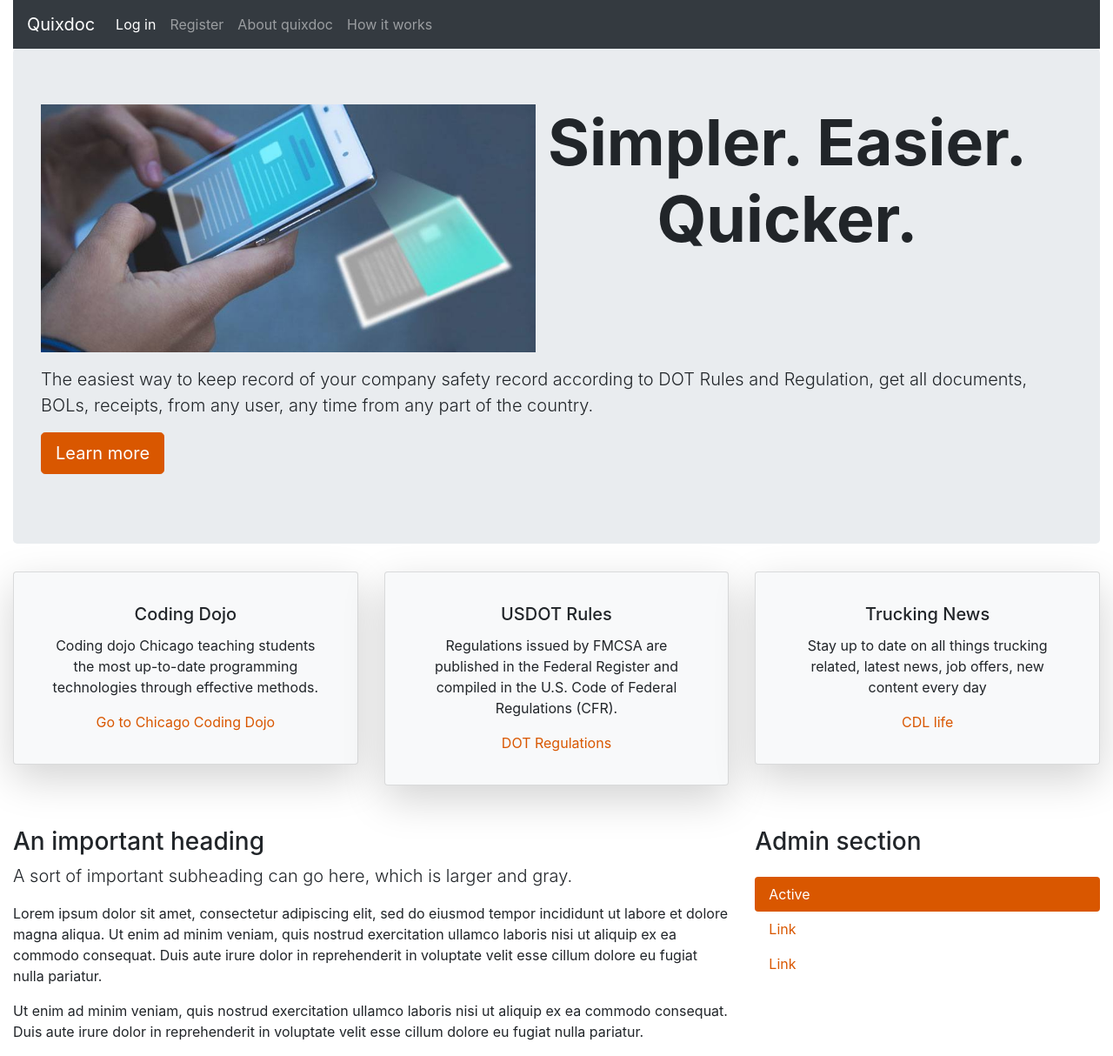
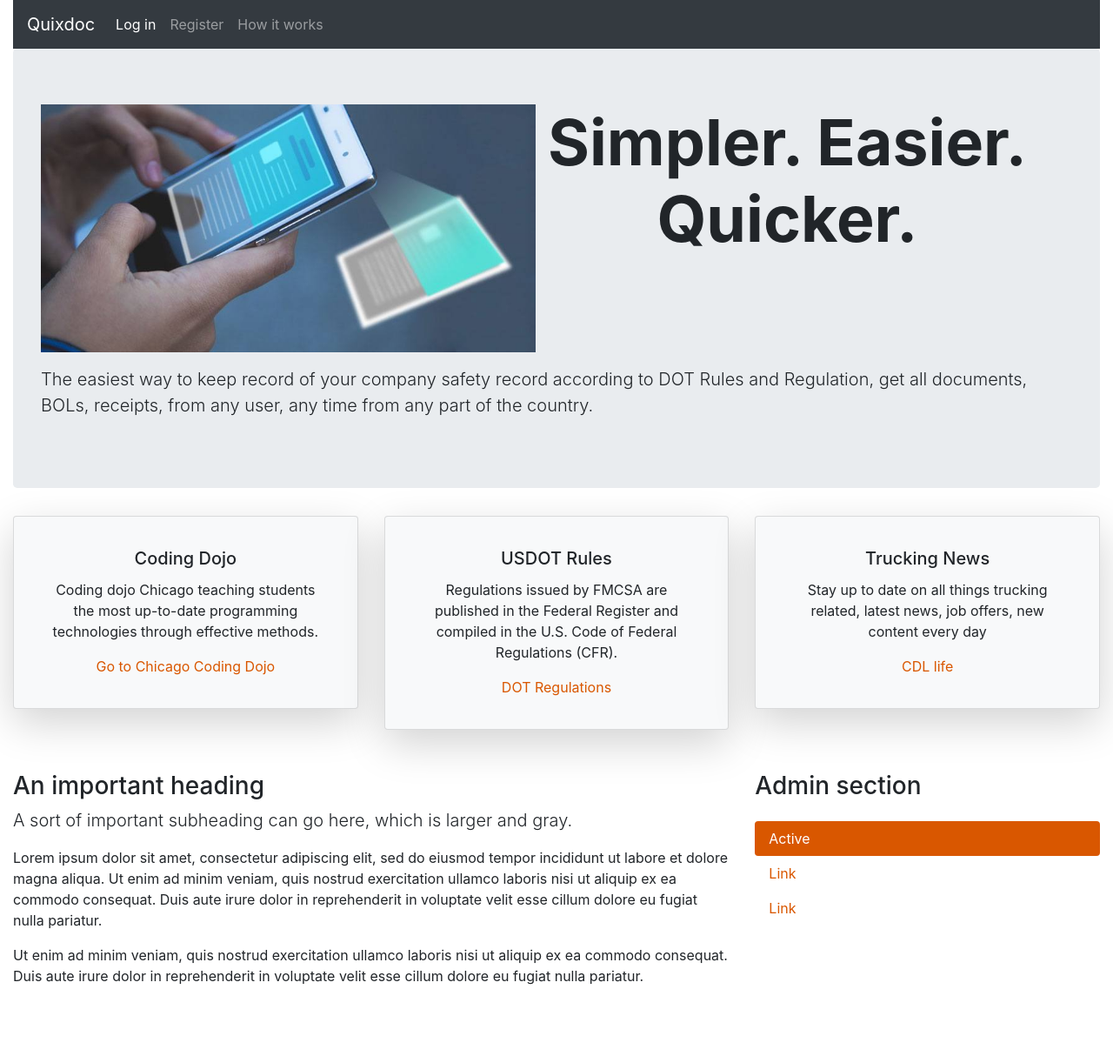
Before and after one commit to Nicu104/TruckCompanyOrganizer, a Django app: page / in a window 1280 px wide. Shown: the whole page at 87% size. After the commit the page ends 1132 px from the top, so only its background shows below. Run offline with Django 3.2, Linux system fonts and the light colour scheme; parts of the project's set-up code (start-up, migrations or seed data) failed here and were passed over; some libraries are stand-ins or nearby versions; some web fonts are replaced.

Commit message:
routes and urls

```diff
--- a/TruckingOrganizer/settings.py
+++ b/TruckingOrganizer/settings.py
@@ -41,11 +41,6 @@ INSTALLED_APPS = [
     'django.contrib.sessions',
     'django.contrib.messages',
     'django.contrib.staticfiles',
-
-    'rest_framework',
-    # 'files',
-# added next line of code for declaring storages o ns3
-    'storages',
 ]
 
 MIDDLEWARE = [
--- a/apps/main/templates/src/index.html
+++ b/apps/main/templates/src/index.html
@@ -18,7 +18,7 @@
     <div class="container-fluid">
 
     	<nav class="navbar navbar-expand-lg bg-dark navbar-dark">
-			<a href="/" class="navbar-brand">Quixdoc</a>
+			<a href="{% url 'main:home' %}" class="navbar-brand">Quixdoc</a>
 		    <button class="navbar-toggler" type="button" data-toggle="collapse" data-target="#navbar3" aria-controls="navbar3" aria-expanded="false" aria-label="Toggle navigation">
 		        <span class="navbar-toggler-icon"></span>
 		    </button>
@@ -31,9 +31,6 @@
 					</div>
 		            <li class="nav-item">
 		                <a class="nav-link" href="{% url 'main:registerpage' %}"> Register</a>
-		            </li>
-		            <li class="nav-item">
-		                <a class="nav-link" href="{% url 'main:about' %}">About quixdoc</a>
 		            </li>
 		             <li class="nav-item">
 		                <a class="nav-link" href="{% url 'main:howitworks' %}">How it works</a>
@@ -50,10 +47,6 @@
 		    <h1 class="display-4 home-h1">Simpler. Easier. Quicker.</h1>
 		    <p class="lead mt-3">
 		    	The easiest way to keep record of your company safety record according to DOT Rules and Regulation, get all documents, BOLs, receipts, from any user, any time from any part of the country.
-		    </p>
-
-		    <p class="lead">
-		        <a class="btn btn-primary btn-lg" href="{% url 'main:learnmore' %}" role="button">Learn more</a>
 		    </p>
 		</div>
 
--- a/apps/main/templates/src/login.html
+++ b/apps/main/templates/src/login.html
@@ -17,7 +17,7 @@
 	<div class="container-fluid">
 
 		<nav class="navbar navbar-expand-sm bg-dark navbar-dark">
-			<a href="/" class="navbar-brand">Quixdoc</a>
+			<a href="{% url 'main:home' %}" class="navbar-brand">Quixdoc</a>
 			<button class="navbar-toggler" type="button" data-toggle="collapse" data-target="#navbar3">
 				<span class="navbar-toggler-icon"></span>
 			</button>
@@ -30,9 +30,6 @@
 					</div>
 					<li class="nav-item">
 						<a class="nav-link" href="{% url 'main:registerpage' %}"> Register</a>
-					</li>
-					<li class="nav-item">
-						<a class="nav-link" href="{% url 'main:about' %}">About quixdoc</a>
 					</li>
 					<li class="nav-item">
 						<a class="nav-link" href="{% url 'main:howitworks' %}">How it works</a>
--- a/apps/main/templates/src/register.html
+++ b/apps/main/templates/src/register.html
@@ -17,7 +17,7 @@
 	<div class="container-fluid">
 
 		<nav class="navbar navbar-expand-sm bg-dark navbar-dark">
-			<a href="/" class="navbar-brand">Quixdoc</a>
+			<a href="{% url 'main:home' %}" class="navbar-brand">Quixdoc</a>
 			<button class="navbar-toggler" type="button" data-toggle="collapse" data-target="#navbar3">
 				<span class="navbar-toggler-icon"></span>
 			</button>
@@ -30,9 +30,6 @@
 					</div>
 					<li class="nav-item active">
 						<a class="nav-link" href="{% url 'main:registerpage' %}"> Register</a>
-					</li>
-					<li class="nav-item">
-						<a class="nav-link" href="{% url 'main:about' %}">About quixdoc</a>
 					</li>
 					<li class="nav-item">
 						<a class="nav-link" href="{% url 'main:howitworks' %}">How it works</a>
--- a/apps/main/urls.py
+++ b/apps/main/urls.py
@@ -18,13 +18,14 @@ urlpatterns = [
 
     re_path('^images/$', views.images, name='images'),
 
-    re_path('^about/$', views.about, name='about'),
+    # re_path('^about/$', views.about, name='about'),
 
     re_path('^logout$', views.logout, name='logout'),
 
     re_path('^howitworks/$', views.howitworks, name='howitworks'),
 
-    re_path('^learnmore/$', views.learnmore, name='learnmore'),
+    # re_path('^learnmore/$', views.learnmore, name='learnmore'),
+
 
     re_path('^adminpage/$', views.adminpage, name='adminpage'),
 
--- a/apps/main/views.py
+++ b/apps/main/views.py
@@ -19,15 +19,20 @@ def register(request):
 
 # TODO add a new company and redirect to company admin page
 def registerForm(request):
-    if DataManager.objects.companyValidator(request):
+    if Companies.objects.companyValidator(request):
         return redirect(reverse('main:adminpage'))
     else:
         return redirect(reverse('main:registerpage'))
 
 # TODO route for login user and redirect to user page to check if its a compay or a user that wnts to login
 def logIn(request):
-
-    return redirect('/userPage.html')
+    r = Users.objects.autenticate(request)
+    if r == 1:
+        return redirect(reverse('main:userPage'))
+    elif r == 0:
+        return redirect(reverse('main:adminpage'))
+    else:
+        return redirect(reverse('main:loginform'))
 
 # TODO add a new user to the data base for specific company by admin
 def newUser(request):
@@ -39,9 +44,9 @@ def registerUser(request):
     else:
         return redirect(reverse('main:adminpage'))
 
-# TODO render about page
-def about(request):
-    return render(request, 'src/learn_more.html')
+# # TODO render about page
+# def about(request):
+#     return render(request, 'src/learn_more.html')
 
 # TODO render a howit works page
 def howitworks(request):
@@ -56,11 +61,7 @@ def images(request):
 
 def logout(request):
     request.session.flush()
-    return redirect('/')
-
-# TODO render learn more page
-def learnmore(request):
-    return redirect('src/learn_more.html')
+    return redirect(reverse('main:home'))
 
 # TODO render  adminpage
 def adminpage(request):
@@ -69,4 +70,4 @@ def adminpage(request):
 
 # TODO render  userpage
 def userpage(request):
-    return render('src/userPage.html')
+    return render(request, 'src/userPage.html')
```
Also changed, not shown: apps/main/templates/src/uploadPage.html (+1 -7 lines).
